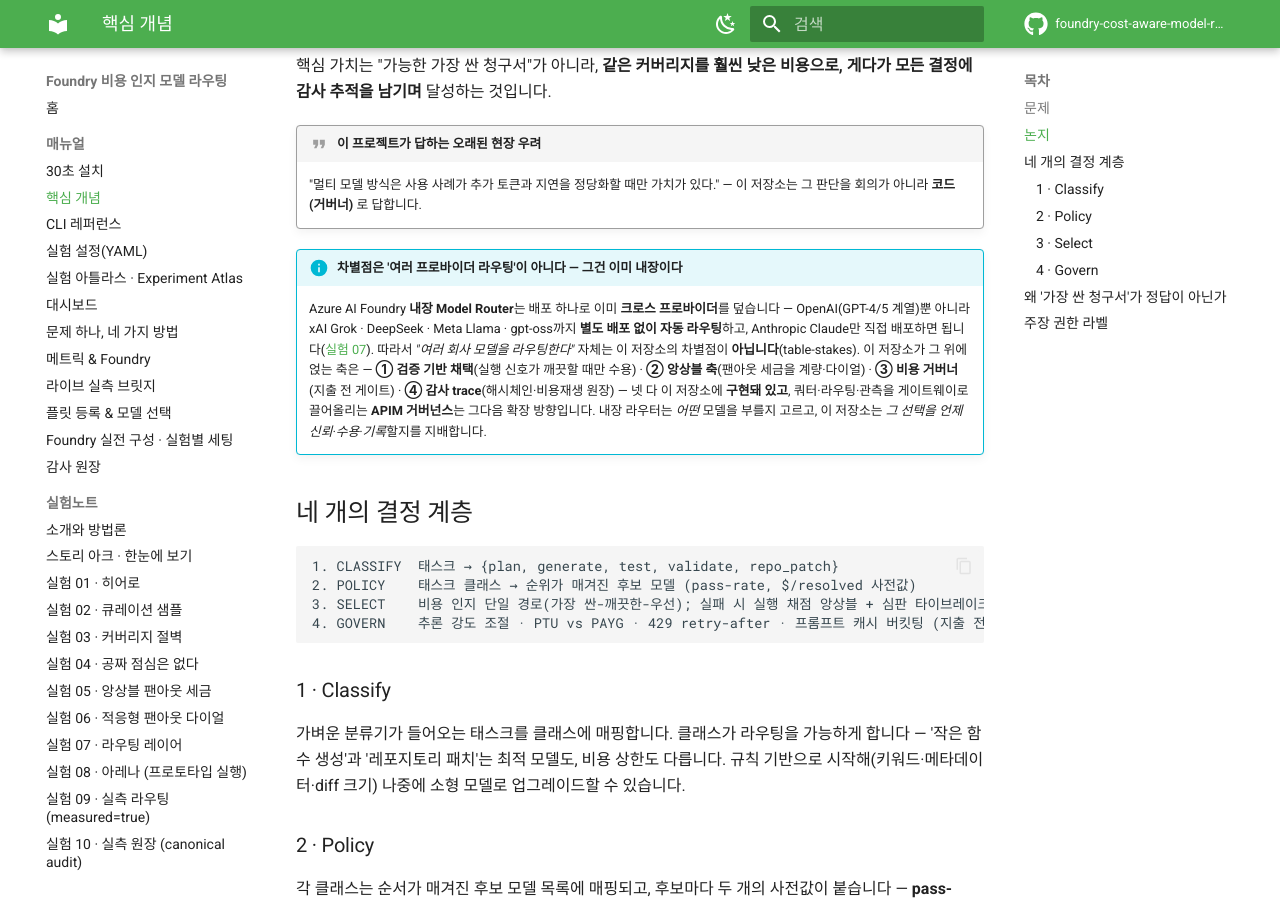
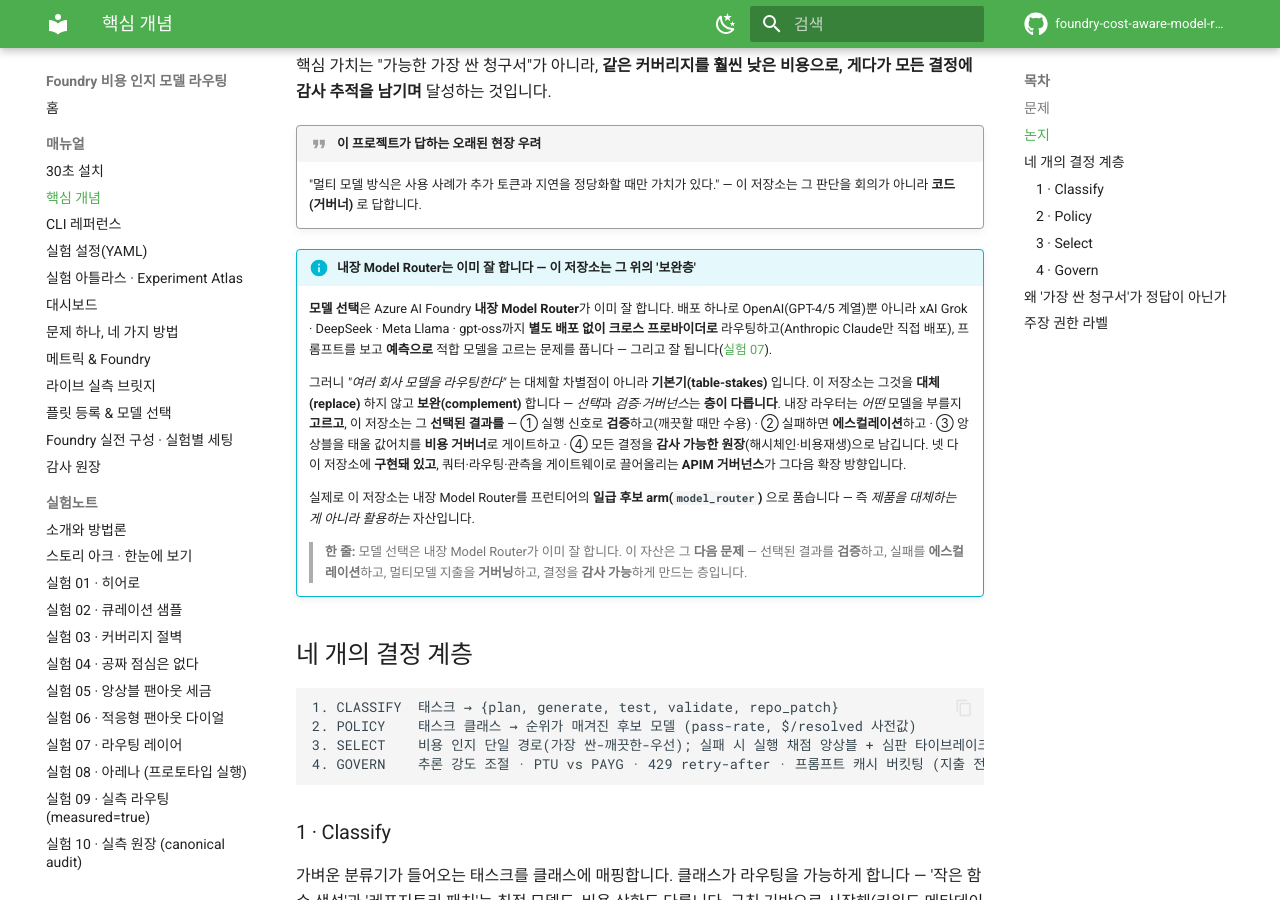
Before and after one commit to hyeonsangjeon/foundry-cost-aware-model-routing, an MkDocs documentation site: the page built from docs/manual/concept.md, in a window 1280 px wide and 900 px high, scrolled down 681 px. Built offline with MkDocs 1.6.1 and Material for MkDocs 9.7.7, drawn with Linux system fonts in a browser that asks for light colours; comment, search, counter and statistics services are not loaded.

Commit message:
docs: sharpen positioning to 'complementary layer', not replacement
Adopt the 'complementary, not overlapping' frame: affirm the built-in Model
Router already solves model *selection* well (one deploy, cross-provider), then
position this asset as the layer on top that owns verification, escalation,
governance, and audit — different layers, not a competitor.

- concept.md: rewrite the positioning callout to lead by affirming the product
  ('선택은 내장 라우터가 이미 잘 한다'), frame this repo as the complementary
  verification/governance layer, note it folds the built-in router in as a
  first-class candidate arm (leverages the product), and state the one-line
  positioning verbatim.
- 07-model-router.md: add the 'complement, not replace / first-class candidate
  arm' line to the operations callout.
- README.md: add an English positioning blockquote answering 'why not just the
  built-in Model Router?' — selection is solved; this is the verify/escalate/
  govern/audit layer that leverages the product.

Docs-only; mkdocs --strict clean, validate-local.sh PASSED.

Co-authored-by: Copilot <223556219+Copilot@users.noreply.github.com>

```diff
--- a/docs/manual/concept.md
+++ b/docs/manual/concept.md
@@ -28,16 +28,26 @@
     "멀티 모델 방식은 사용 사례가 추가 토큰과 지연을 정당화할 때만 가치가 있다."
     — 이 저장소는 그 판단을 회의가 아니라 **코드(거버너)** 로 답합니다.
 
-!!! info "차별점은 '여러 프로바이더 라우팅'이 아니다 — 그건 이미 내장이다"
-    Azure AI Foundry **내장 Model Router**는 배포 하나로 이미 **크로스 프로바이더**를 덮습니다 —
+!!! info "내장 Model Router는 이미 잘 합니다 — 이 저장소는 그 위의 '보완층'"
+    **모델 선택**은 Azure AI Foundry **내장 Model Router**가 이미 잘 합니다. 배포 하나로
     OpenAI(GPT-4/5 계열)뿐 아니라 xAI Grok · DeepSeek · Meta Llama · gpt-oss까지 **별도 배포 없이
-    자동 라우팅**하고, Anthropic Claude만 직접 배포하면 됩니다([실험 07](../lab-notebook/07-model-router.md)).
-    따라서 *"여러 회사 모델을 라우팅한다"* 자체는 이 저장소의 차별점이 **아닙니다**(table-stakes).
-    이 저장소가 그 위에 얹는 축은 — **① 검증 기반 채택**(실행 신호가 깨끗할 때만 수용) ·
-    **② 앙상블 축**(팬아웃 세금을 계량·다이얼) · **③ 비용 거버너**(지출 전 게이트) ·
-    **④ 감사 trace**(해시체인·비용재생 원장) — 넷 다 이 저장소에 **구현돼 있고**, 쿼터·라우팅·관측을
-    게이트웨이로 끌어올리는 **APIM 거버넌스**는 그다음 확장 방향입니다. 내장 라우터는 *어떤* 모델을
-    부를지 고르고, 이 저장소는 *그 선택을 언제 신뢰·수용·기록*할지를 지배합니다.
+    크로스 프로바이더로** 라우팅하고(Anthropic Claude만 직접 배포), 프롬프트를 보고 **예측으로**
+    적합 모델을 고르는 문제를 풉니다 — 그리고 잘 됩니다([실험 07](../lab-notebook/07-model-router.md)).
+
+    그러니 *"여러 회사 모델을 라우팅한다"* 는 대체할 차별점이 아니라 **기본기(table-stakes)** 입니다.
+    이 저장소는 그것을 **대체(replace)** 하지 않고 **보완(complement)** 합니다 — *선택*과
+    *검증·거버넌스*는 **층이 다릅니다**. 내장 라우터는 *어떤* 모델을 부를지 **고르고**, 이 저장소는
+    그 **선택된 결과를** — ① 실행 신호로 **검증**하고(깨끗할 때만 수용) · ② 실패하면
+    **에스컬레이션**하고 · ③ 앙상블을 태울 값어치를 **비용 거버너**로 게이트하고 · ④ 모든 결정을
+    **감사 가능한 원장**(해시체인·비용재생)으로 남깁니다. 넷 다 이 저장소에 **구현돼 있고**,
+    쿼터·라우팅·관측을 게이트웨이로 끌어올리는 **APIM 거버넌스**가 그다음 확장 방향입니다.
+
+    실제로 이 저장소는 내장 Model Router를 프런티어의 **일급 후보 arm(`model_router`)** 으로
+    품습니다 — 즉 *제품을 대체하는 게 아니라 활용하는* 자산입니다.
+
+    > **한 줄:** 모델 선택은 내장 Model Router가 이미 잘 합니다. 이 자산은 그 **다음 문제** —
+    > 선택된 결과를 **검증**하고, 실패를 **에스컬레이션**하고, 멀티모델 지출을 **거버닝**하고,
+    > 결정을 **감사 가능**하게 만드는 층입니다.
 
 ## 네 개의 결정 계층
 
```
Also changed, not shown: README.md (+11 -0 lines), docs/lab-notebook/07-model-router.md (+3 -1 lines).
